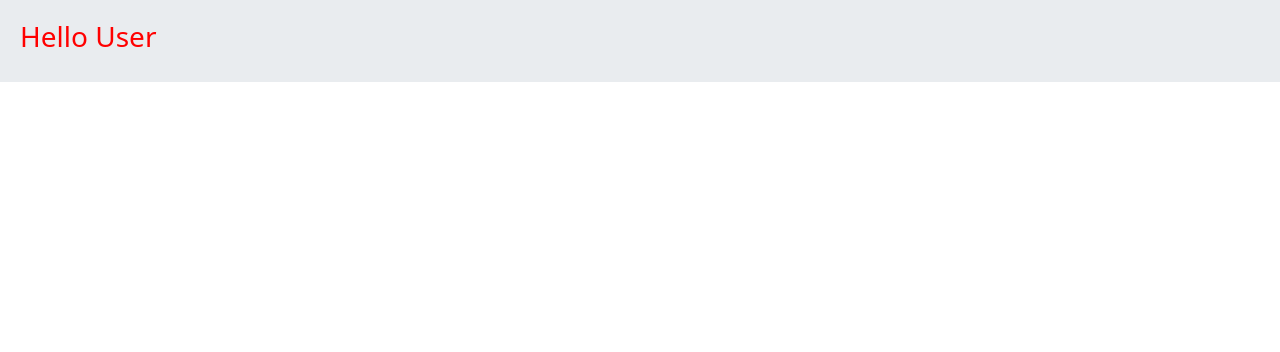
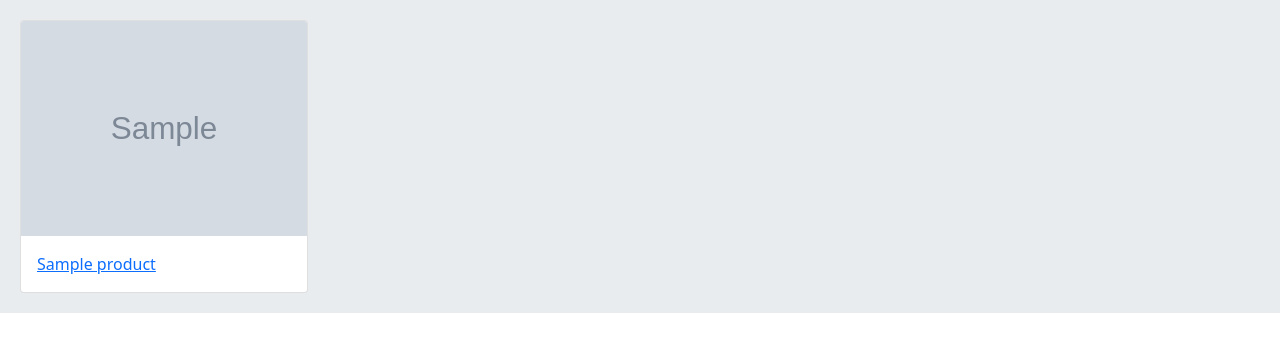
Before and after one commit to darkkLUCIFER/online_shop, a Django app: template templates/home/home.html in a window 1280 px wide. Shown: the part 56-408 px from the top of the page. Run offline with Django 5.2, Linux system fonts and the light colour scheme; the template is opened without the code that fills it: most values are stand-ins (such as "Sample title", 1, 10 or a date in 2020).

Commit message:
feat: added products to HomeView

```diff
--- a/templates/home/home.html
+++ b/templates/home/home.html
@@ -6,5 +6,13 @@
 {% endblock %}
 
 {% block content %}
-    <h3>Hello User</h3>
+    {% for product in products %}
+    	<div class="card" style="width: 18rem;">
+            <img src="{{ product.image.url }}" class="card-img-top">
+            <div class="card-body">
+                <a href="{{ product.get_absolute_url }}" class="card-title">{{ product.name }}</a>
+            </div>
+        </div>
+    {% endfor %}
+
 {% endblock %}
```
Also changed, not shown: apps/home/views.py (+7 -1 lines).
